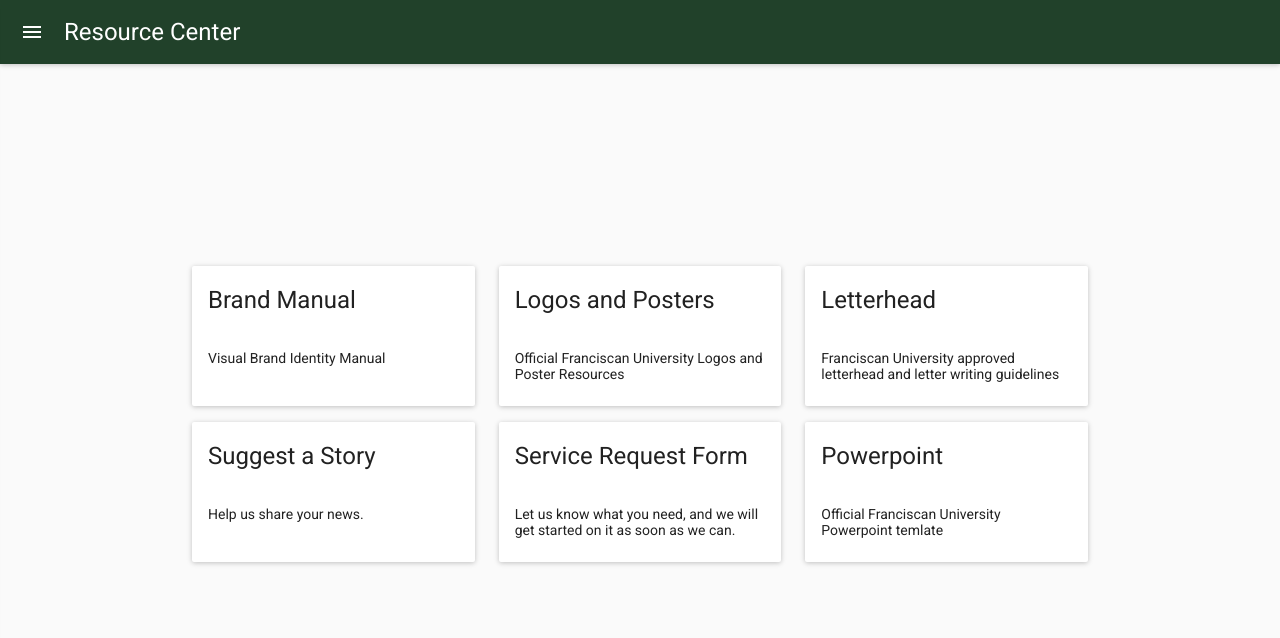
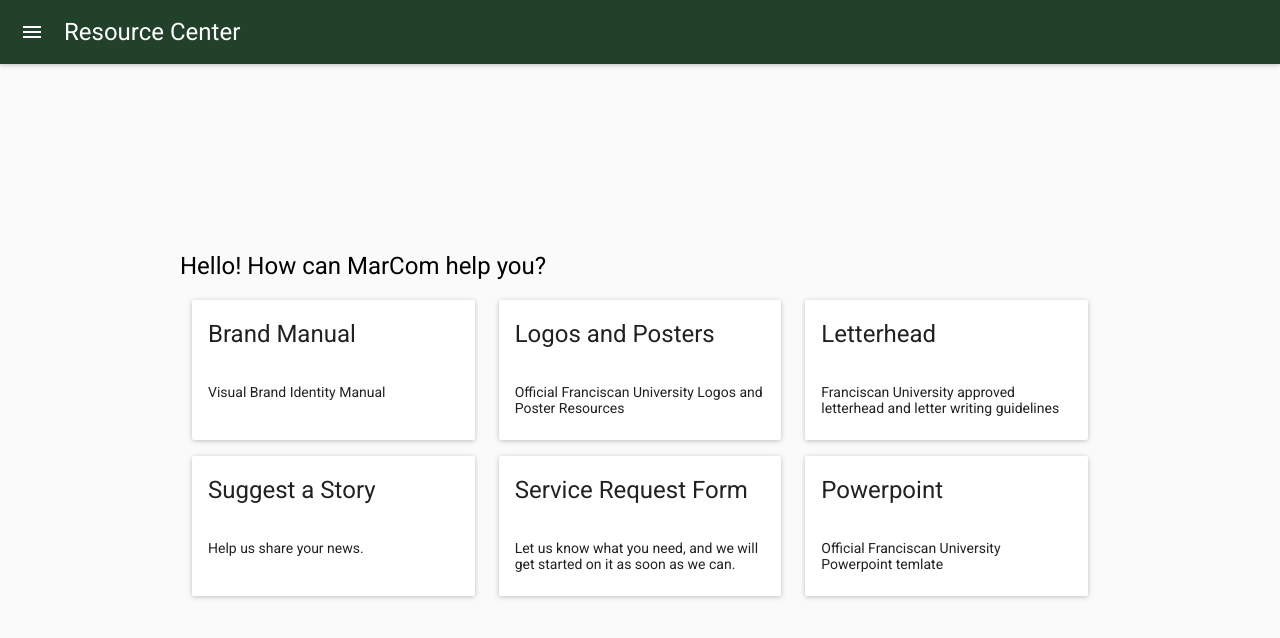
Before and after one commit to fus-marcom/resource-center, a React (Create React App) app: page / in a window 1280 px wide. Shown: the top 638 px of the page. Built offline with nearby package versions, Linux system fonts and the light colour scheme; what react-tap-event-plugin would draw is missing.

Commit message:
Add header text to home view

```diff
--- a/src/styles/index.scss
+++ b/src/styles/index.scss
@@ -4,3 +4,7 @@ body {
   font-family: 'Roboto', sans-serif;
   background: #fafafa;
 }
+
+h1,h2,h3,h4,h5,h6 {
+  font-weight: 400;
+}
--- a/src/views/Home.js
+++ b/src/views/Home.js
@@ -26,6 +26,7 @@ class Home extends Component {
         }}
       >
         <div className='row' style={{ display: 'flex', flexWrap: 'wrap' }}>
+          <h2 style={{ flex: '1 100%' }}>Hello! How can MarCom help you?</h2>
           <div className='col s12 m4'>
             <GenericCard cardTitle='Brand Manual'>
               Visual Brand Identity Manual
```
